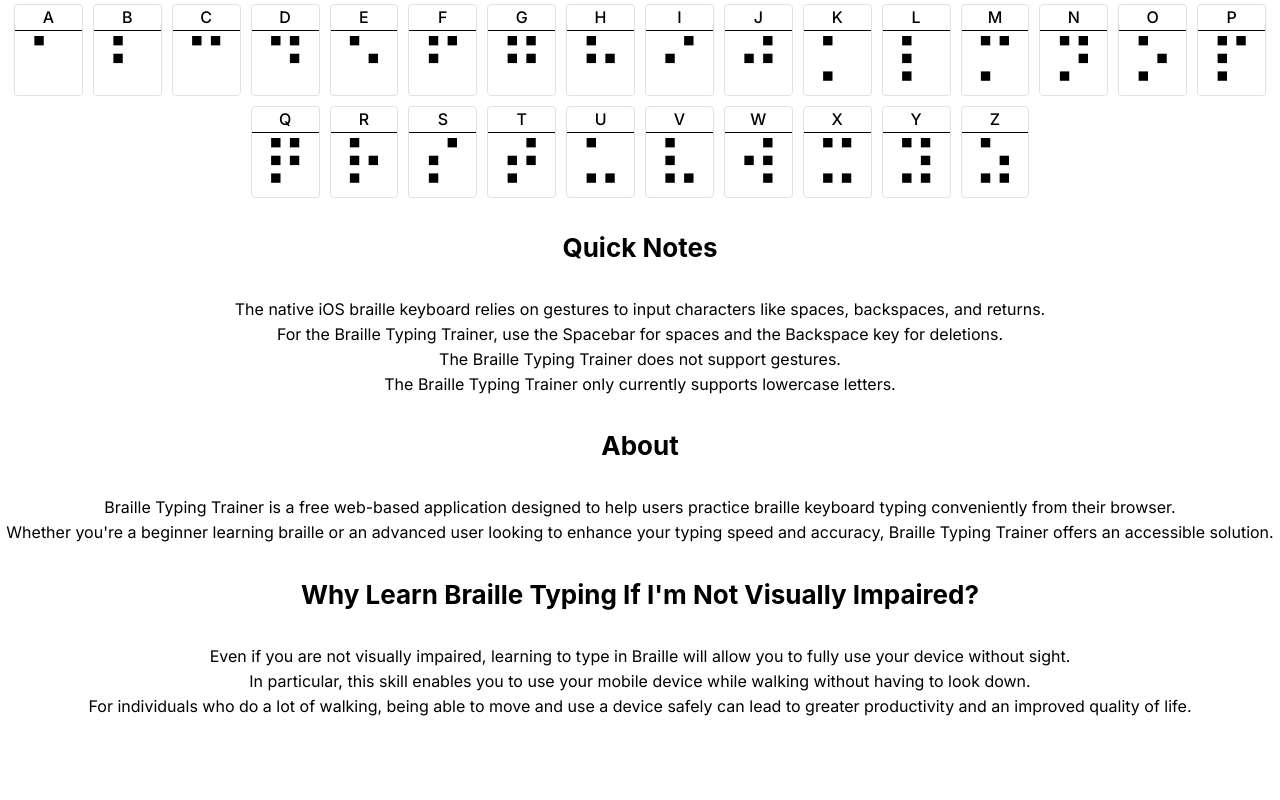
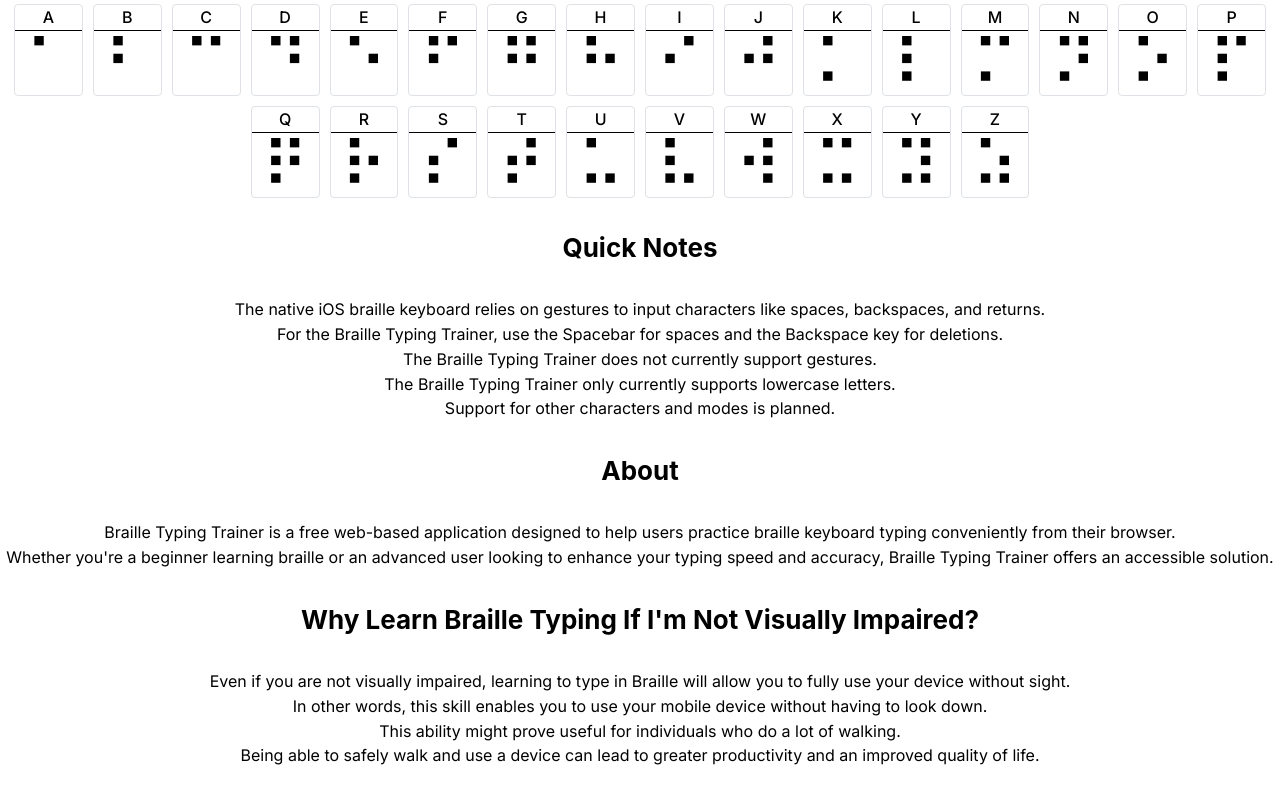
Before and after one commit to RDDLEE/braille-typing-trainer, a Next.js app in the folder frontend/: page / in a window 1280 px wide. Shown: the part 667-1467 px from the top of the page. Before the commit the page ends 1418 px from the top, so only its background shows below. Built offline with nearby package versions, Linux system fonts and the light colour scheme.

Commit message:
Update descriptions.

```diff
--- a/frontend/src/app/page.tsx
+++ b/frontend/src/app/page.tsx
@@ -1,6 +1,6 @@
+import React from "react";
 import { Flex, Text, Title } from "@mantine/core";
 import BrailleAppContainer from "../components/BrailleAppContainer/BrailleAppContainer";
-import React from "react";
 
 interface ITextSection {
   title: string;
@@ -13,10 +13,12 @@
     bodyLines: [
       "The native iOS braille keyboard relies on gestures to input characters like spaces, backspaces, and returns.",
       "For the Braille Typing Trainer, use the Spacebar for spaces and the Backspace key for deletions.",
-      "The Braille Typing Trainer does not support gestures.",
+      "The Braille Typing Trainer does not currently support gestures.",
       "The Braille Typing Trainer only currently supports lowercase letters.",
+      "Support for other characters and modes is planned.",
     ],
   },
+  // TODO: How to use section.
   {
     title: "About",
     bodyLines: [
@@ -28,8 +30,9 @@
     title: "Why Learn Braille Typing If I'm Not Visually Impaired?",
     bodyLines: [
       "Even if you are not visually impaired, learning to type in Braille will allow you to fully use your device without sight.",
-      "In particular, this skill enables you to use your mobile device while walking without having to look down.",
-      "For individuals who do a lot of walking, being able to move and use a device safely can lead to greater productivity and an improved quality of life.",
+      "In other words, this skill enables you to use your mobile device without having to look down.",
+      "This ability might prove useful for individuals who do a lot of walking.",
+      "Being able to safely walk and use a device can lead to greater productivity and an improved quality of life.",
     ],
   },
 ];
--- a/frontend/src/components/BrailleContainer/BrailleContainer.tsx
+++ b/frontend/src/components/BrailleContainer/BrailleContainer.tsx
@@ -2,14 +2,13 @@
 
 import { useCallback, useEffect, useReducer } from "react";
 import { useWindowEvent } from "@mantine/hooks";
-import { Box, Flex } from "@mantine/core";
+import { Box } from "@mantine/core";
 import { produce } from "immer";
 import { BrailleInputContext, BrailleInputContext_DEFAULT, IBrailleInputState } from "../../contexts/BrailleInputContext";
 import { EBraillePositions, ETextControlCharacters } from "../../lib/braille/BrailleDefs";
 import BrailleLayout from "../BrailleLayout/BrailleLayout";
 import BrailleUtils from "../../lib/braille/BrailleUtils";
 import HotkeyUtils from "../../lib/hotkeys/HotkeyUtils";
-import AlphabetCard from "../AlphabetCard/AlphabetCard";
 
 enum EBraileInputActions {
   ACTIVATE_POSITION = "activatePosition",
--- a/frontend/src/components/TextHistoryDisplay/TextHistoryDisplay.tsx
+++ b/frontend/src/components/TextHistoryDisplay/TextHistoryDisplay.tsx
@@ -1,4 +1,4 @@
-import { useContext, useEffect, useRef, useState } from "react";
+import { useContext, useEffect, useRef } from "react";
 import { BrailleInputContext } from "../../contexts/BrailleInputContext";
 import { Box, Textarea } from "@mantine/core";
 
```
Also changed, not shown: 1 other file (tests, documents, lock files or other folders).
